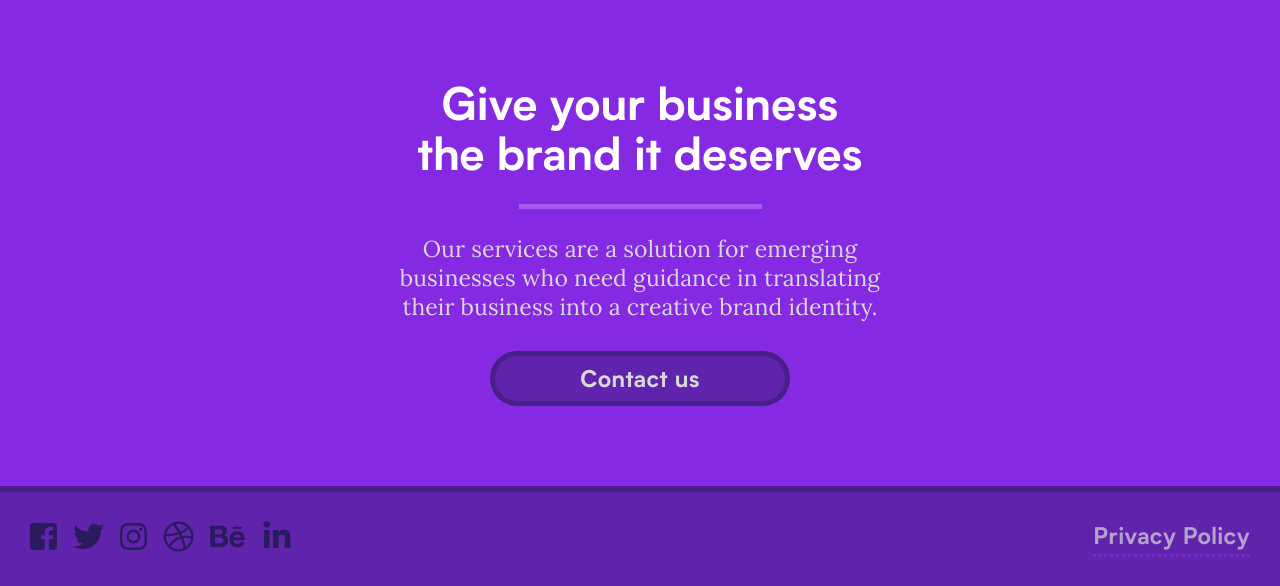
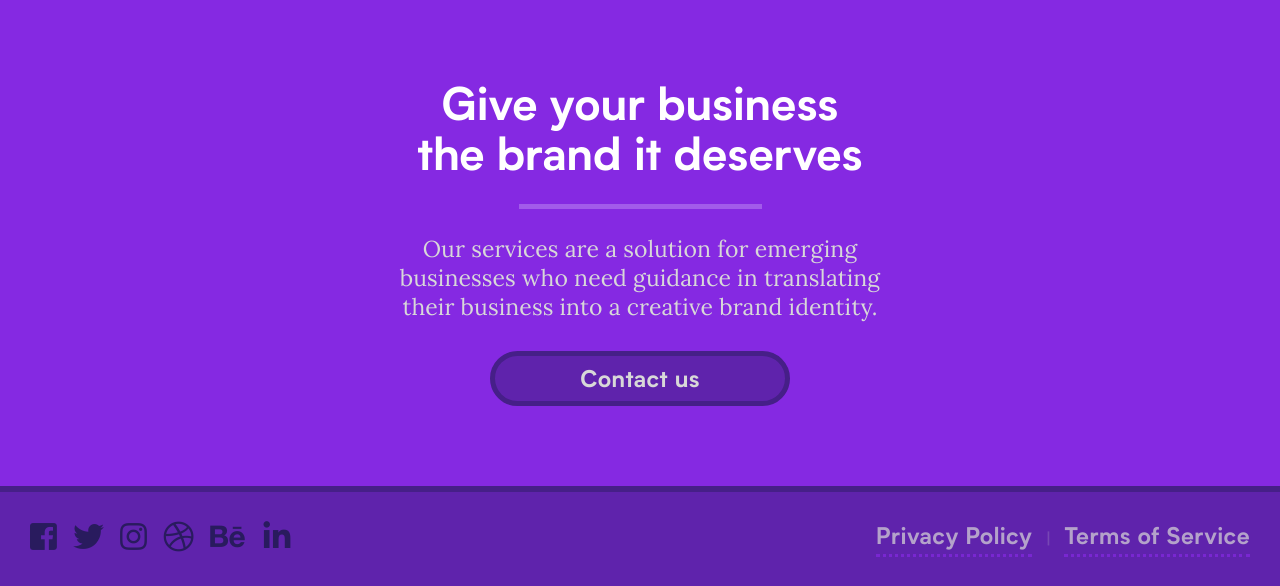
Before and after one commit to polyfen/oldpolyfen, a PHP site: page / in a window 1280 px wide. Shown: the part 884-1470 px from the top of the page. Run offline with PHP 8.4, Linux system fonts and the light colour scheme; some libraries are stand-ins or nearby versions.

Commit message:
Added "Terms of Service" to footer

```diff
--- a/sections/footer.php
+++ b/sections/footer.php
@@ -13,6 +13,8 @@
 
 <div id="legal">
   <a><small>Privacy Policy</small></a>
+  <span style="opacity:0.2;margin:0 10px;">|</span>
+  <a><small>Terms of Service</small></a>
 </div>
 
 </footer>
```
